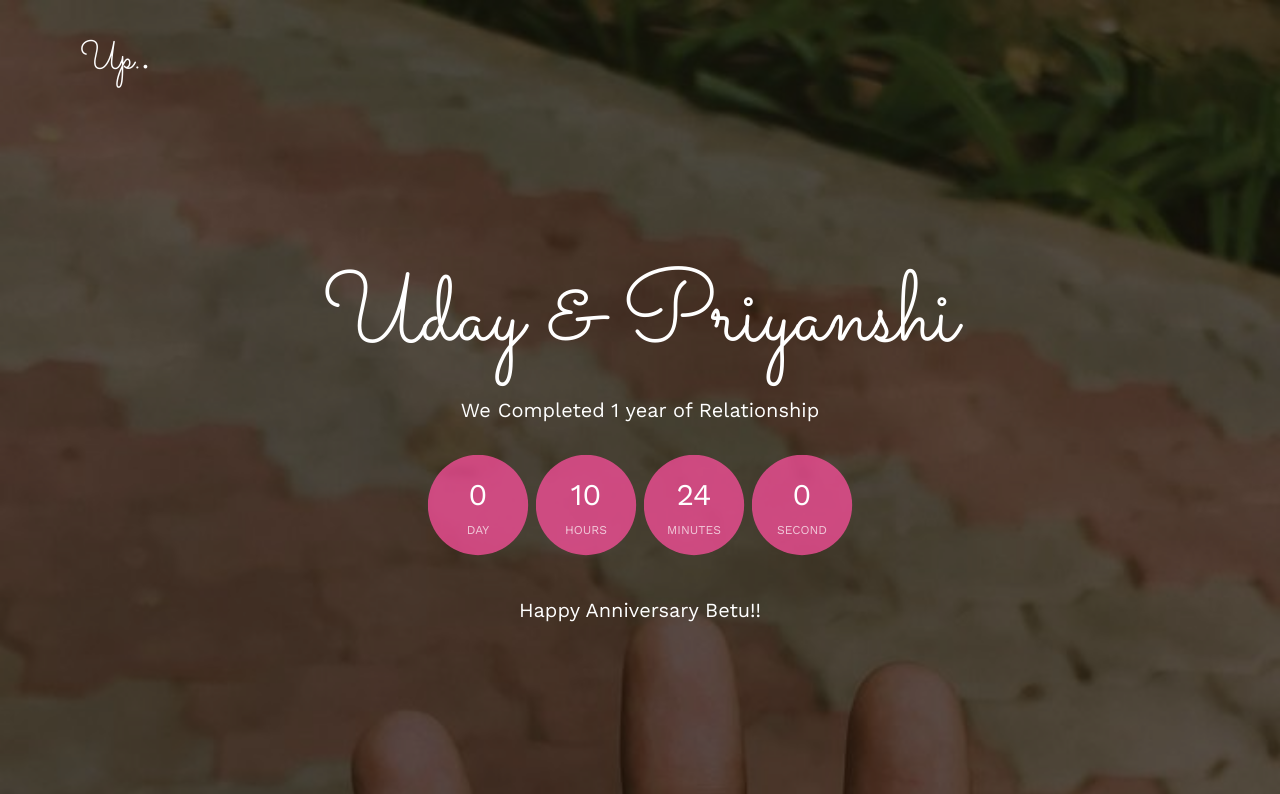
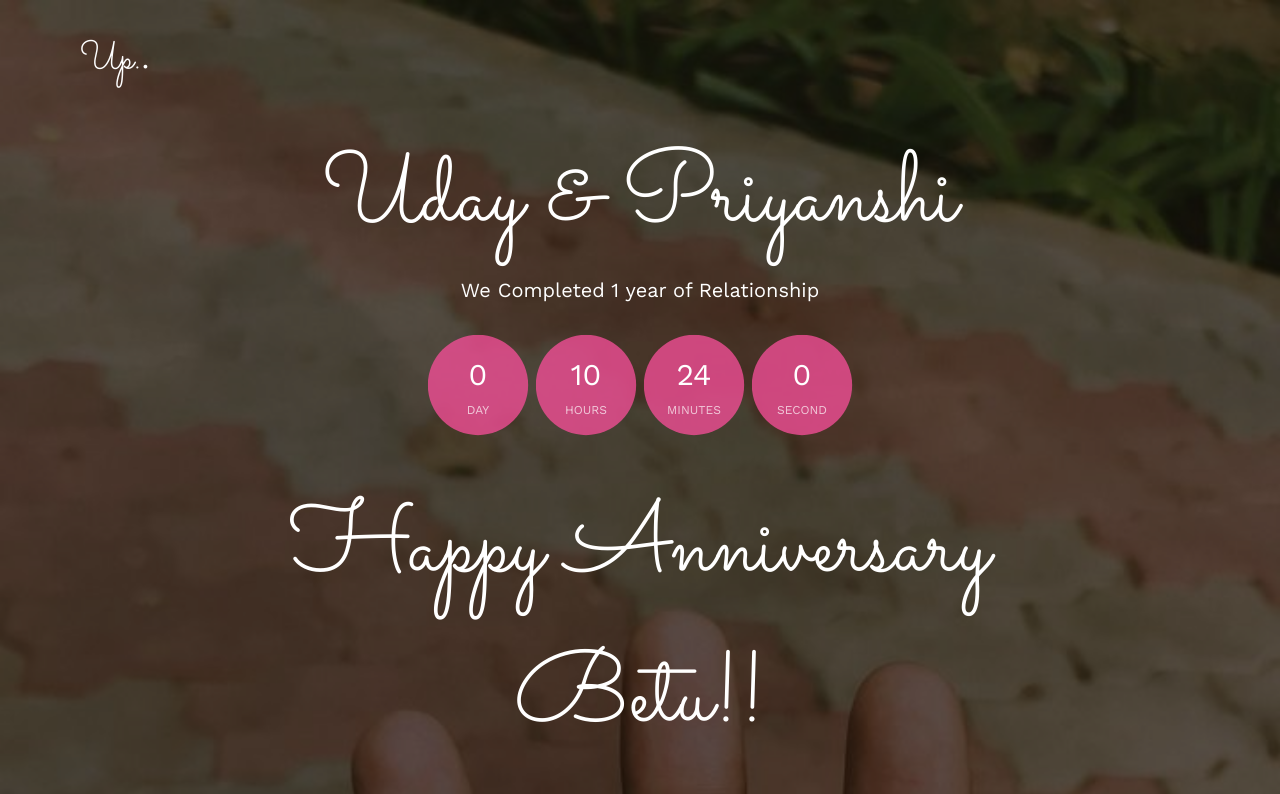
Before and after one commit to uday4612/anniversary, a plain HTML site: page index.html in a window 1280 px wide. Shown: the top 794 px of the page. Drawn offline with nearby package versions, Linux system fonts and the light colour scheme; files whose address does not match are found by name.

Commit message:
Update index.html

```diff
--- a/index.html
+++ b/index.html
@@ -116,7 +116,7 @@
 							<h1>Uday &amp; Priyanshi</h1>
 							<h2>We Completed 1 year of Relationship</h2>
 							<div class="simply-countdown simply-countdown-one"></div>
-							<h2>Happy Anniversary Betu!!</h2>
+							<h1>Happy Anniversary Betu!!</h1>
 							<!-- <p><a href="#" class="btn btn-default btn-sm">Save the date</a></p> -->
 						</div>
 					</div>
```
